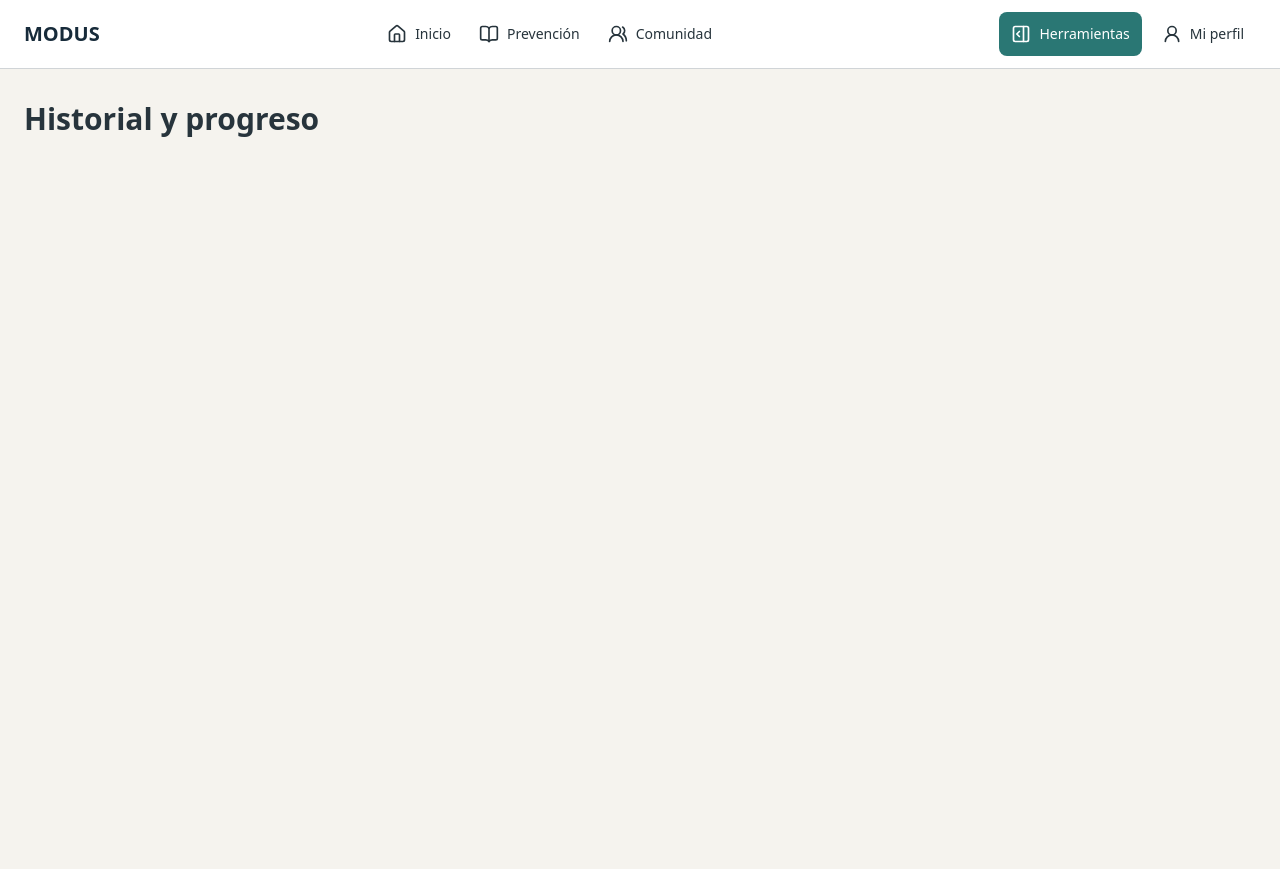
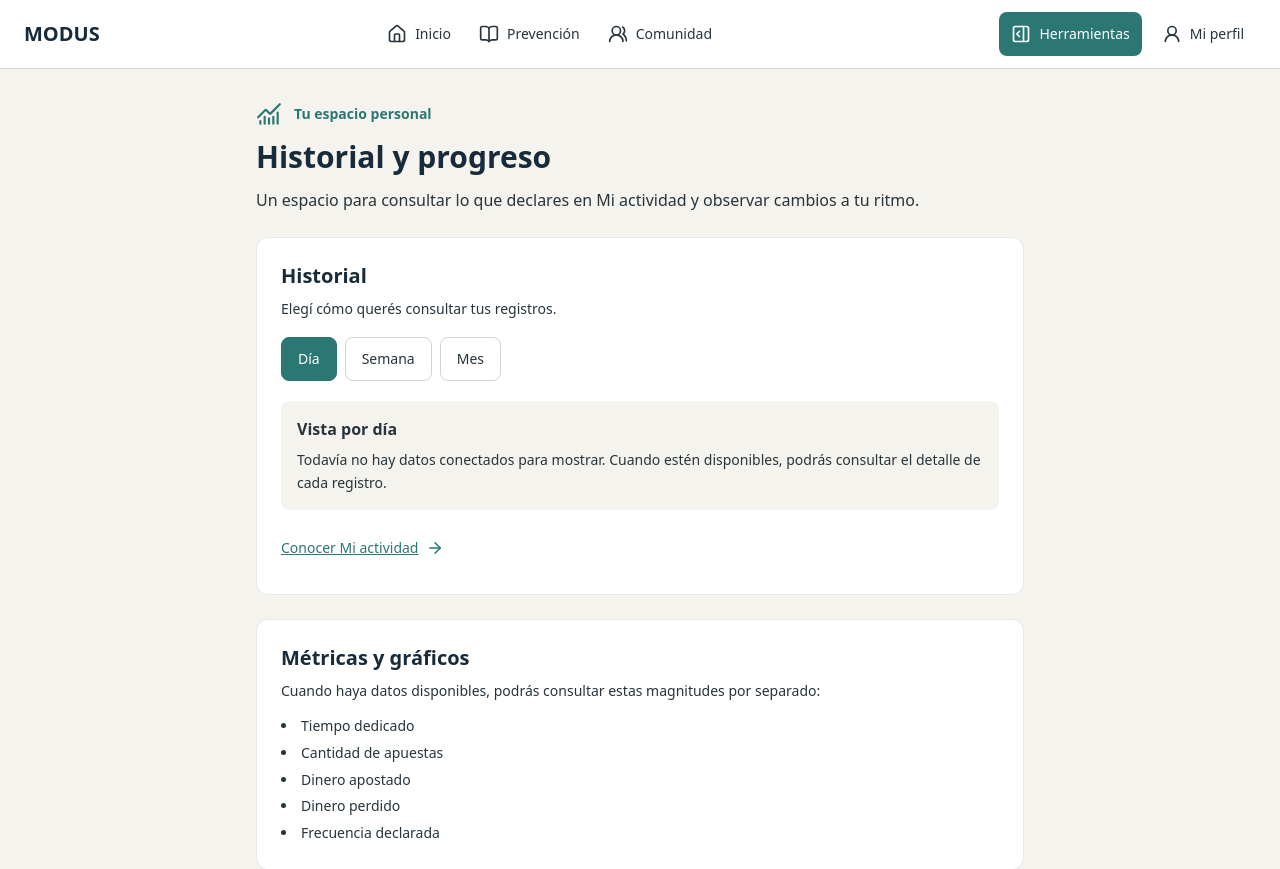
Before and after one commit to Martinolotto/proyecto_tratar_ludopatia, a React (Vite) app in the folder frontend/: page /historial-y-progreso in a window 1280 px wide. Shown: the top 869 px of the page. Before the commit the page ends 800 px from the top, so only its background shows below. Built offline with nearby package versions, Linux system fonts and the light colour scheme.

Commit message:
feat(deteccion): se preparó la vista de historial y progreso

```diff
--- a/frontend/src/pages/deteccion/HistorialYProgresoPage.jsx
+++ b/frontend/src/pages/deteccion/HistorialYProgresoPage.jsx
@@ -1,13 +1,108 @@
 /*
- * Pantalla inicial de /historial-y-progreso, accesible desde el Dashboard global.
- * AppRouter la renderiza en AppLayout; aún no consulta registros ni calcula indicadores.
+ * Pantalla de Historial y progreso del eje de Detección, abierta desde el Dashboard.
+ * Presenta las vistas aprobadas sin inventar registros, métricas, rachas ni logros.
+ * La selección de período es local hasta conectar los datos reales de Mi actividad.
  */
-// Página inicial de la herramienta aprobada, sin métricas ni datos simulados.
+import { useState } from "react";
+import { Link } from "react-router";
+import { ArrowRight, ChartNoAxesCombined } from "lucide-react";
+
+// Períodos aprobados para consultar la actividad; no contienen fechas o registros ficticios.
+const periods = [
+  { value: "dia", label: "Día" },
+  { value: "semana", label: "Semana" },
+  { value: "mes", label: "Mes" },
+];
+
+// Nombres de magnitudes diferentes. Aún no se calculan valores ni se confunde ausencia con cero.
+const metrics = [
+  "Tiempo dedicado",
+  "Cantidad de apuestas",
+  "Dinero apostado",
+  "Dinero perdido",
+  "Frecuencia declarada",
+];
+
 export const HistorialYProgresoPage = () => {
+  // El período seleccionado solo cambia la vista local; todavía no consulta datos guardados.
+  const [period, setPeriod] = useState(periods[0]);
+
   return (
-    // El encabezado identifica la página reservada; todavía no hay historial o gráficos que mostrar.
-    <section>
-      <h1 className="text-3xl font-semibold">Historial y progreso</h1>
+    <section className="mx-auto max-w-3xl space-y-6">
+      <header>
+        <div className="flex items-center gap-3 text-brand-teal">
+          <ChartNoAxesCombined size={26} aria-hidden="true" />
+          <p className="text-sm font-semibold">Tu espacio personal</p>
+        </div>
+        <h1 className="mt-3 text-3xl font-semibold text-brand-navy">
+          Historial y progreso
+        </h1>
+        <p className="mt-3 leading-relaxed text-ink">
+          Un espacio para consultar lo que declares en Mi actividad y observar cambios a tu ritmo.
+        </p>
+      </header>
+
+      <section aria-labelledby="history-title" className="rounded-xl border border-brand-navy/10 bg-surface p-5 sm:p-6">
+        <h2 id="history-title" className="text-xl font-semibold text-brand-navy">Historial</h2>
+        <p className="mt-2 text-sm leading-relaxed text-ink">
+          Elegí cómo querés consultar tus registros.
+        </p>
+
+        {/* aria-pressed comunica qué período está seleccionado también a lectores de pantalla. */}
+        <div role="group" aria-label="Vista del historial" className="mt-4 flex flex-wrap gap-2">
+          {periods.map((item) => (
+            <button
+              key={item.value}
+              type="button"
+              aria-pressed={period.value === item.value}
+              onClick={() => setPeriod(item)}
+              className={`min-h-11 rounded-lg border px-4 py-2 text-sm font-medium focus-visible:outline-2 focus-visible:outline-offset-2 focus-visible:outline-brand-teal ${
+                period.value === item.value
+                  ? "border-brand-teal bg-brand-teal text-white"
+                  : "border-brand-navy/20 text-ink hover:bg-surface-soft"
+              }`}
+            >
+              {item.label}
+            </button>
+          ))}
+        </div>
+
+        {/* Una vista sin datos no se interpreta como una declaración de días sin apostar. */}
+        <div className="mt-5 rounded-lg bg-canvas p-4" aria-live="polite">
+          <h3 className="font-semibold text-ink">Vista por {period.label.toLowerCase()}</h3>
+          <p className="mt-2 text-sm leading-relaxed text-ink">
+            Todavía no hay datos conectados para mostrar. Cuando estén disponibles,
+            podrás consultar el detalle de cada registro.
+          </p>
+        </div>
+        <Link
+          to="/mi-actividad"
+          className="mt-4 inline-flex min-h-11 items-center gap-2 rounded-lg text-sm font-medium text-brand-teal underline focus-visible:outline-2 focus-visible:outline-offset-2 focus-visible:outline-brand-teal"
+        >
+          Conocer Mi actividad
+          <ArrowRight size={18} aria-hidden="true" />
+        </Link>
+      </section>
+
+      {/* Se muestran los nombres de las magnitudes, sin ceros, promedios o gráficos simulados. */}
+      <section aria-labelledby="metrics-title" className="rounded-xl border border-brand-navy/10 bg-surface p-5 sm:p-6">
+        <h2 id="metrics-title" className="text-xl font-semibold text-brand-navy">Métricas y gráficos</h2>
+        <p className="mt-2 text-sm leading-relaxed text-ink">
+          Cuando haya datos disponibles, podrás consultar estas magnitudes por separado:
+        </p>
+        <ul className="mt-3 list-inside list-disc space-y-1 text-sm leading-relaxed text-ink">
+          {metrics.map((metric) => <li key={metric}>{metric}</li>)}
+        </ul>
+      </section>
+
+      {/* Calendario, rachas y logros quedan como espacios informativos hasta contar con hechos reales. */}
+      <section aria-labelledby="progress-title" className="rounded-xl border border-brand-navy/10 bg-surface p-5 sm:p-6">
+        <h2 id="progress-title" className="text-xl font-semibold text-brand-navy">Calendario y logros</h2>
+        <p className="mt-2 text-sm leading-relaxed text-ink">
+          Cuando estén disponibles tus registros y acciones, podrás consultar el calendario,
+          tu participación y los reconocimientos que correspondan.
+        </p>
+      </section>
     </section>
   );
 };
```
